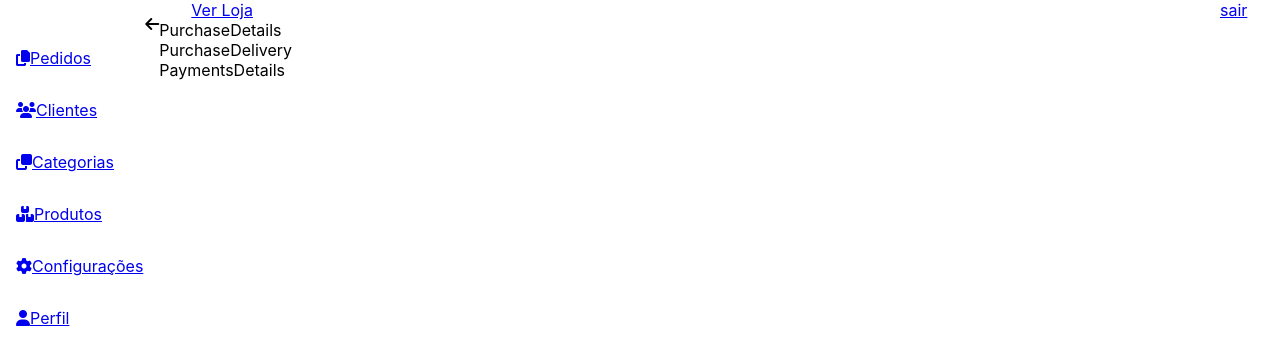
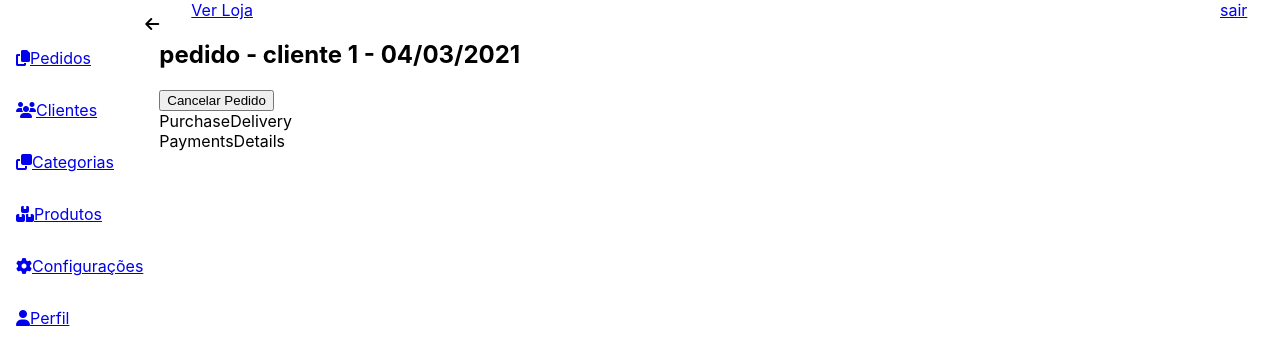
Before and after one commit to vhfuly/ecommerce-dashboard, a React (Create React App) app: page /#/Purchase in a window 1280 px wide. Shown: the top 364 px of the page. Built offline with nearby package versions, Linux system fonts and the light colour scheme.

Commit message:
feat: create PurchaseDetails

```diff
--- a/src/components/Text/Title.tsx
+++ b/src/components/Text/Title.tsx
@@ -9,6 +9,8 @@ function Title(props: typesProps) {
   switch(props.type) {
     case 'h1':
       return (<h1 className='title'>{props.title}</h1>);
+    case 'h2':
+    return (<h2 className='title'>{props.title}</h2>);
     default:
       return (<h1 className='title'>{props.title}</h1>);
   }
--- a/src/containers/Purchase/PurchaseDetails.tsx
+++ b/src/containers/Purchase/PurchaseDetails.tsx
@@ -1,10 +1,20 @@
 import React from 'react';
+import Title from '../../components/Text/Title';
+import ButtonSimple from '../../components/Buttons/Simple';
 
 const PurchaseDetails: React.FC = () => {
 
   return(
     <div className='container-purchase-details'>
-    PurchaseDetails
+      <div>
+        <Title type='h2' title='pedido - cliente 1 - 04/03/2021'/>
+        <ButtonSimple
+          type='danger'
+          label='Cancelar Pedido'
+          onClick={() => alert('Cancelado...!')}
+        />
+      </div>
+
     </div>
   );
 }
```
